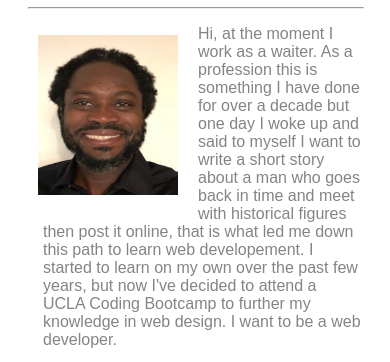
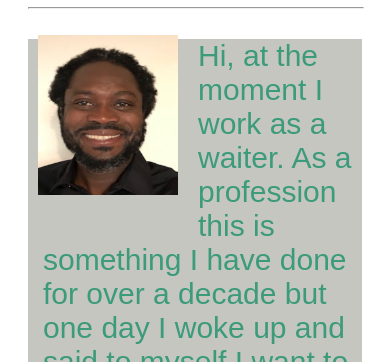
Before and after one commit to Spacejnk/Responsive-Portfolio, a plain HTML site: page index.html in a window 390 px wide. Shown: the part 432-794 px from the top of the page. Drawn offline with Linux system fonts and the light colour scheme; files whose address does not match are found by name.

Commit message:
add colors and font size to @media queries

```diff
--- a/assets/css/style.css
+++ b/assets/css/style.css
@@ -296,14 +296,26 @@
 
    /*  Media Queries working from desktop width down to mobile devices*/
 
-   @media (max-width: 980) {
-    background-color: blue;
+   @media  (max-width: 980px) {
+    .about-me, .lorem  {
+      color: rgb(7, 6, 6);
+      font-size: 20px;
+      background-color: rgba(238, 165, 178, 0.954);
+    }
    }
 
-   @media (max-width: 768) {
-    background-color: green;
+   @media   (max-width: 768px) {
+    .about-me, .lorem {
+      color: rgb(218, 99, 218);
+      font-size: 30px;
+      background-color: rgba(208, 226, 173, 0.454);
+    }
   }
 
-  @media (max-width: 640) {
-    background-color: red;
+  @media   (max-width: 640px) {
+    .about-me, .lorem {
+      color: rgb(59, 155, 122);
+      font-size: 30px;
+      background-color: rgb(198, 198, 193);
+    }
   }
```
Also changed, not shown: contact.html (+1 -1 lines), portfolio.html (+1 -1 lines).
